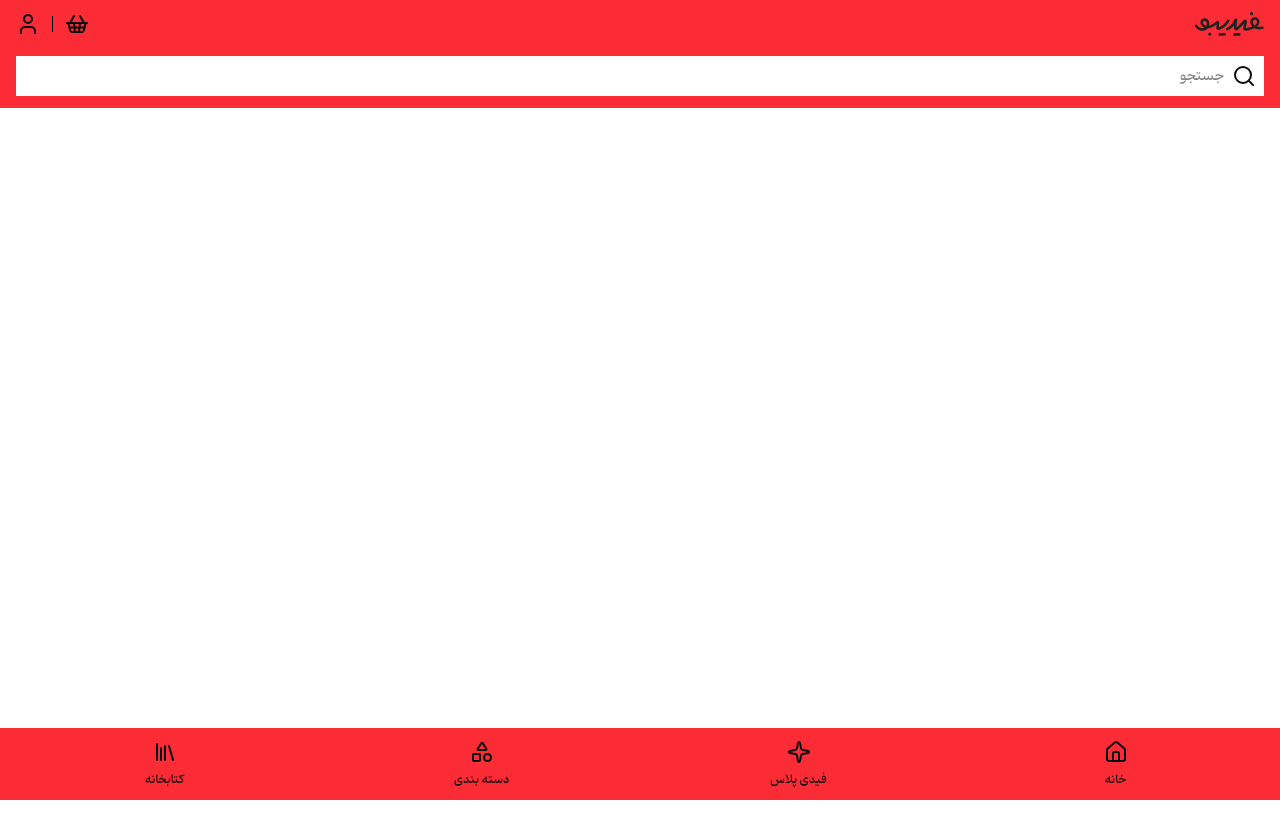
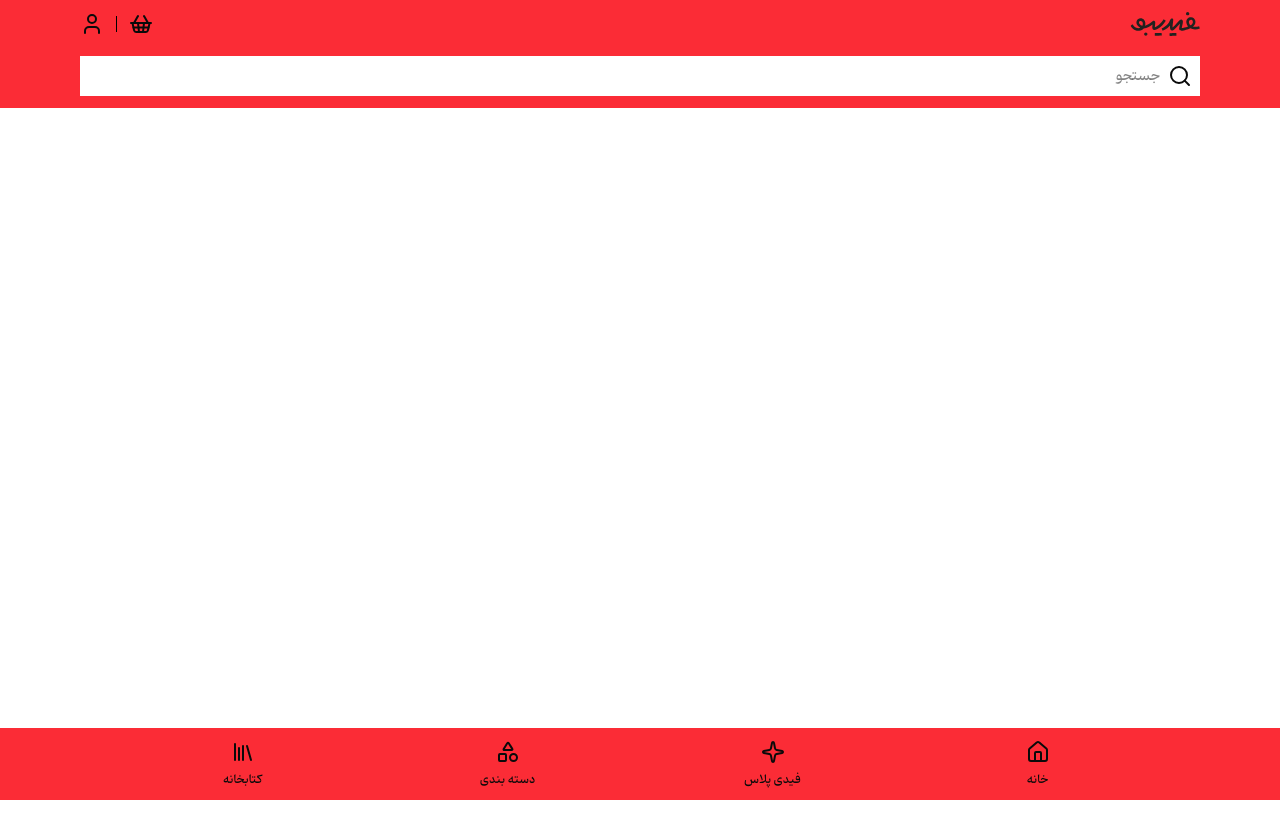
Before and after one commit to jsunique/fidibo, a Next.js app: page / in a window 1280 px wide. Shown: the top 838 px of the page. Before the commit the page ends 800 px from the top, so only its background shows below. Built offline with nearby package versions, Linux system fonts and the light colour scheme.

Commit message:
chore:add a mobile navbar

```diff
--- a/app/page.tsx
+++ b/app/page.tsx
@@ -2,6 +2,6 @@ import Image from "next/image";
 
 export default function Home() {
   return (
-    <p></p>
+    <p className="h-500"></p>
   );
 }
--- a/components/Navbar.tsx
+++ b/components/Navbar.tsx
@@ -4,7 +4,7 @@ import icon from "@/public/icons/fidibo-mobile-light.svg"
 import {User , ShoppingBasket , Search} from "lucide-react"
 export default function Navbar() {
   return (
-    <div className='flex flex-col  w-full bg-red-500 px-4 py-3 gap-5'>
+    <div className='fixed flex flex-col  w-full bg-red-500 px-4 py-3 gap-5 md:px-20'>
 
 
       <div className='flex justify-between items-center gap-3'>
--- a/components/Phone.tsx
+++ b/components/Phone.tsx
@@ -1,8 +1,15 @@
+"use client"
 import {Home , Sparkle , Shapes , Library} from "lucide-react"
 import Link from "next/link"
-export default function Navbar() {
+import { useEffect, useRef, useState } from "react"
+export default function Phone() {
+  const [serachHidden, setSearchHidden] = useState(false);
+  const previousScrollY = useRef(0);
+  useEffect(()=>{
+
+  },[])
   return (
-    <div className="fixed bottom-0 bg-red-500 h-18 w-full flex gap-5 px-4">
+    <div className="fixed bottom-0 bg-red-500 h-18 w-full flex gap-5 px-4 md:px-30">
       <Link href="" className="flex-1 flex flex-col justify-center items-center gap-2">
         <Home />
         <span className="text-xs">خانه</span>
```
